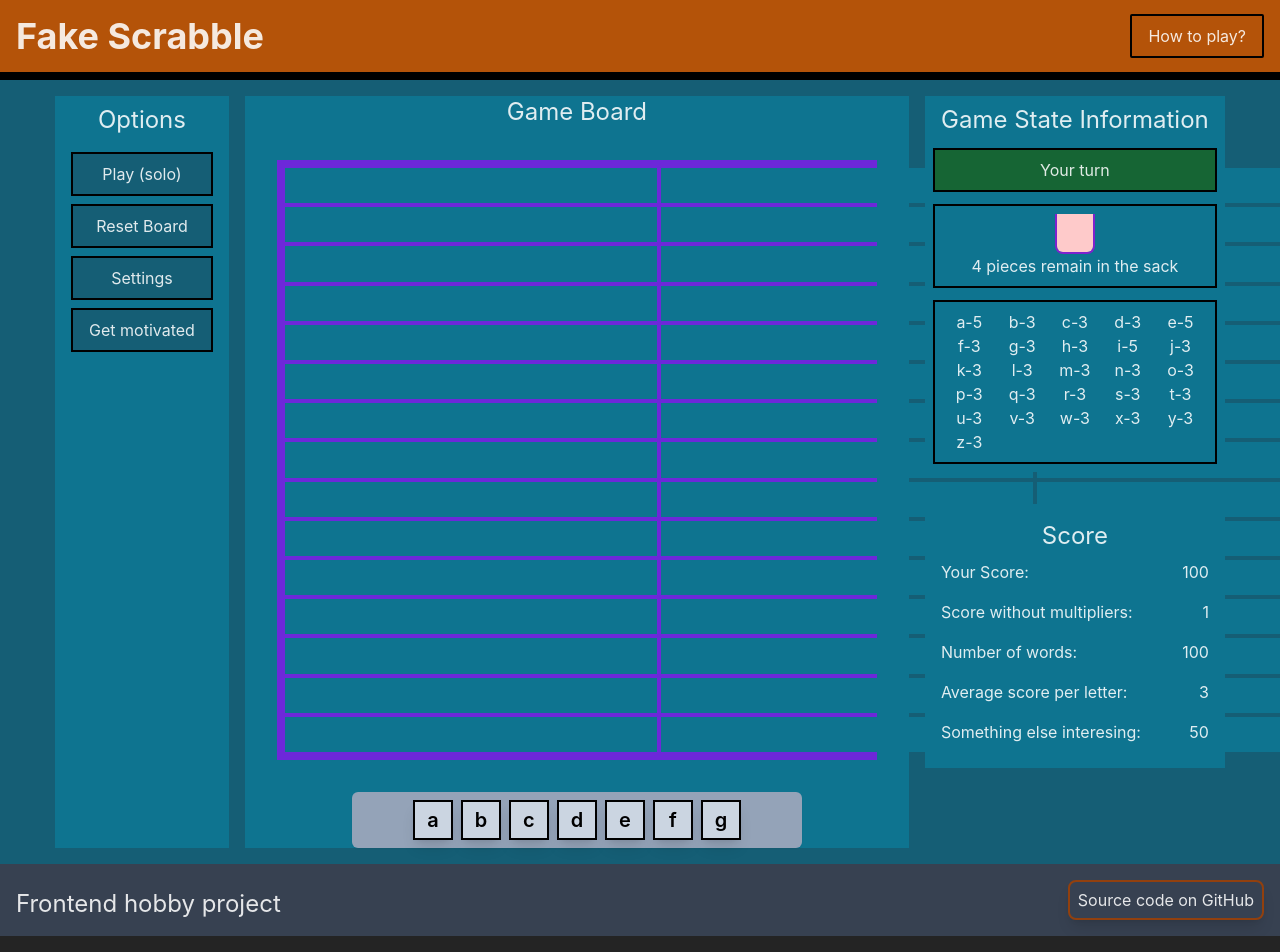
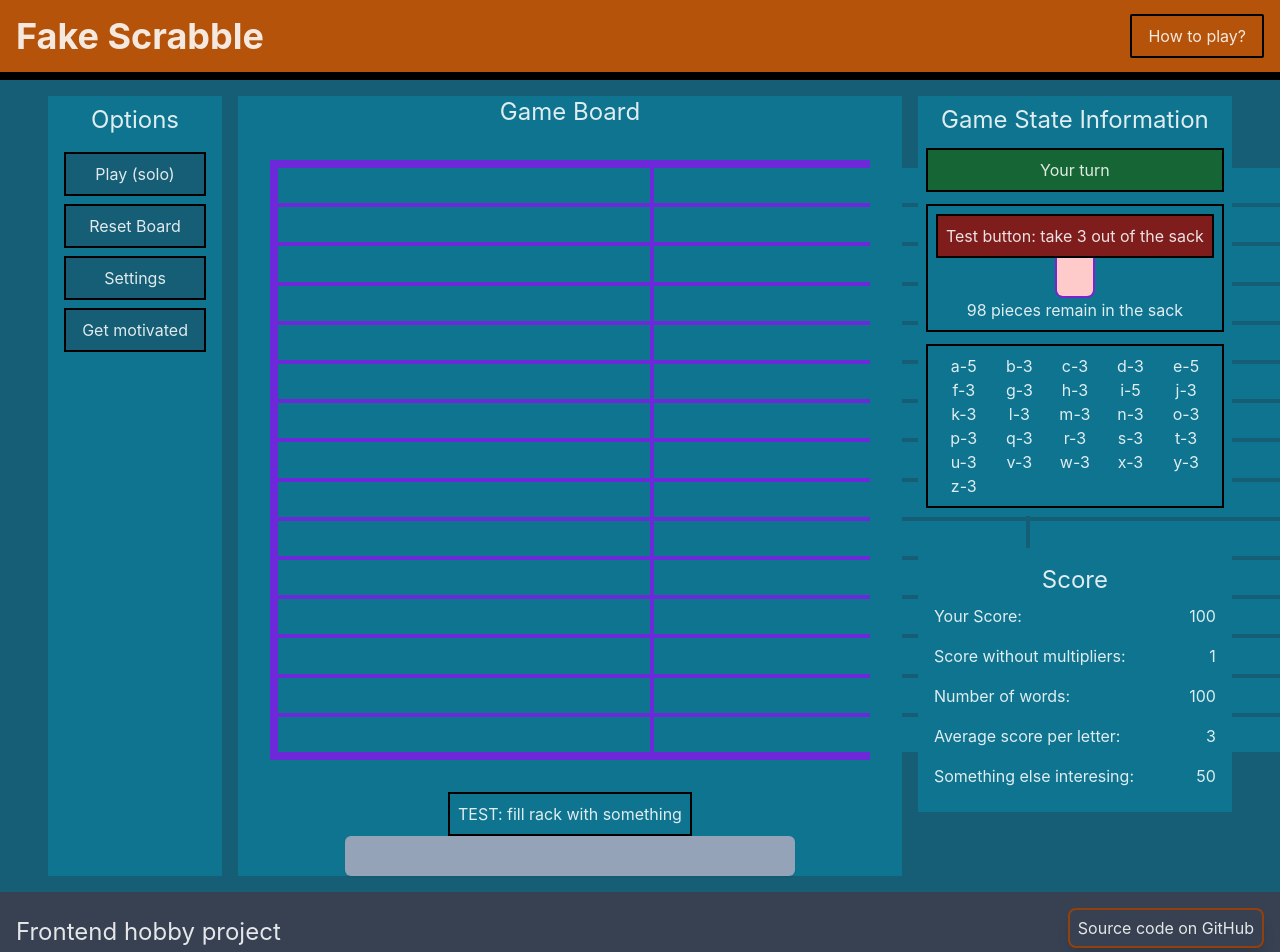
Before and after one commit to anonOstrich/scrabble-clone, a React (Vite) app: page / in a window 1280 px wide. Shown: the top 952 px of the page. Built offline with nearby package versions, Linux system fonts and the light colour scheme.

Commit message:
Playing around with redux

```diff
--- a/src/GameBoard/CharacterRack.tsx
+++ b/src/GameBoard/CharacterRack.tsx
@@ -1,20 +1,34 @@
+import { addToRack, removeFromRack } from "../features/rack/rackSlice"
+import { useAppDispatch, useAppSelector } from "../hooks/state-hooks"
 import CharacterRackPiece from "./CharacterRackPiece"
 
 
 export default function CharacterRack() {
-    // In this case the items may be moved, and they may have the same data -- some work with indexing is needed!
-    const testCharacters = [{ character: 'a', id: 1 },
-    { character: 'b', id: 2 },
-    { character: 'c', id: 3 },
-    { character: 'd', id: 4 },
-    { character: 'e', id: 5 },
-    { character: 'f', id: 6 },
-    { character: 'g', id: 7 },]
+
+    const characters = useAppSelector(state => state.rack.characters)
+    const dispatch = useAppDispatch()
+
+
+    function handleAddToRack() {
+        console.log('adding...')
+        dispatch(addToRack(['a', 'a', 's', 'i']))
+    }
+
+    function createRemoveHandler(index: number) {
+        return () => {
+            dispatch(removeFromRack({ indices: [index] }))
+        }
+    }
+
+
     return (
-        <ul className="flex flex-wrap justify-center gap-2 bg-slate-400 py-2 rounded-md shadow-sm ">
-            {testCharacters.map(({ character, id }) => (<li key={id}>
-                <CharacterRackPiece character={character} />
-            </li>))}
-        </ul>
+        <>
+            <button onClick={handleAddToRack} className="border-2 border-black p-2">TEST: fill rack with something</button>
+            <ul className="flex flex-wrap justify-center gap-2 bg-slate-400 py-2 rounded-md shadow-sm min-h-[40px]">
+                {characters.map((character, idx) => (<li key={idx}>
+                    <CharacterRackPiece character={character} removeCharacter={createRemoveHandler(idx)} />
+                </li>))}
+            </ul>
+        </>
     )
 }
--- a/src/GameBoard/CharacterRackPiece.tsx
+++ b/src/GameBoard/CharacterRackPiece.tsx
@@ -1,8 +1,13 @@
+
 interface CharacterHandPieceProps {
-    character: string
+    character: string,
+    removeCharacter: () => void
 }
 
-export default function CharacterRackPiece({ character }: CharacterHandPieceProps) {
+export default function CharacterRackPiece({ character, removeCharacter }: CharacterHandPieceProps) {
+
     return (<div className="border-2 border-black
-     w-[40px] h-[40px] flex justify-center items-center bg-slate-300 text-black text-xl font-semibold shadow-lg">{character}</div>)
+     w-[40px] h-[40px] flex justify-center items-center bg-slate-300 text-black text-xl font-semibold shadow-lg"
+        onDragEnd={removeCharacter}
+    >{character}</div>)
 }
--- /dev/null
+++ b/src/GameBoard/FilledSackWidget.tsx
@@ -0,0 +1,14 @@
+
+interface FilledSackWidgetProps {
+    fraction: number
+}
+export default function FilledSackWidget({ fraction }: FilledSackWidgetProps) {
+    const legalFraction = Math.min(1, Math.max(0, fraction))
+    const percentage = Math.floor((1 - legalFraction) * 100)
+
+    return <div className="border-2 border-purple-700  w-[40px] h-[40px] rounded-b-lg border-t-0 overflow-hidden relative z-10">
+        <div className="w-[40px] h-[40px] bg-red-200 absolute transition-all" style={{
+            top: `${percentage}%`
+        }}></div>
+    </div>
+}
--- a/src/GameBoard/GameInformationSummary.tsx
+++ b/src/GameBoard/GameInformationSummary.tsx
@@ -1,5 +1,11 @@
+import { removeFromSack } from "../features/sack/sackSlice";
+import { useAppDispatch, useAppSelector } from "../hooks/state-hooks"
+import FilledSackWidget from "./FilledSackWidget"
 
 export default function GameInformationSummary() {
+
+
+
 
     return <div className="bg-cyan-700 p-2 space-y-3">
         <h2 className="text-2xl">Game State Information</h2>
@@ -12,9 +18,25 @@ export default function GameInformationSummary() {
 }
 
 function SackPlayerSummary() {
+    const dispatch = useAppDispatch();
+    const remainingPieces = useAppSelector(state => state.sack.piecesByIds)
+    const nofPiecesInBeginning = useAppSelector(state => state.sack.nofPiecesInBeginning)
+    const nofRemainingPieces = Object.keys(remainingPieces).length
+
+    console.log('remainingPieces', nofRemainingPieces)
+
+
     return <div className="flex flex-col items-center border-2 border-black p-2">
-        <FilledSack fraction={1} />
-        <span>4 pieces remain in the sack</span>
+        <button
+            className="border-2 border-black p-2 bg-red-900"
+            onClick={() => {
+                const threeIds = Object.keys(remainingPieces).slice(0, 3)
+                dispatch(removeFromSack({
+                    idsToRemove: threeIds
+                }))
+            }}>Test button: take 3 out of the sack</button>
+        <FilledSackWidget fraction={nofRemainingPieces / nofPiecesInBeginning} />
+        <span>{nofRemainingPieces} pieces remain in the sack</span>
     </div>
 }
 
@@ -28,18 +50,3 @@ function PieceValues() {
         }
     </div>
 }
-
-
-interface FilledSackProps {
-    fraction: number
-}
-function FilledSack({ fraction }: FilledSackProps) {
-    const legalFraction = Math.min(1, Math.max(0, fraction))
-    const percentage = Math.floor((1 - legalFraction) * 100)
-
-    return <div className="border-2 border-purple-700  w-[40px] h-[40px] rounded-b-lg border-t-0 overflow-hidden relative z-10">
-        <div className="w-[40px] h-[40px] bg-red-200 absolute transition-all" style={{
-            top: `${percentage}%`
-        }}></div>
-    </div>
-}
--- a/src/config/configs.ts
+++ b/src/config/configs.ts
@@ -1 +1,47 @@
+import { BoardSquarePiece } from '../utils/types';
+
 export const BOARD_SIZE = 15;
+export const MAX_RACK_SIZE = 7;
+export const PIECES_AND_NUMBERS = {
+  a: 9,
+  b: 2,
+  c: 2,
+  d: 4,
+  e: 12,
+  f: 2,
+  g: 3,
+  h: 2,
+  i: 9,
+  j: 1,
+  k: 1,
+  l: 4,
+  m: 2,
+  n: 6,
+  o: 8,
+  p: 2,
+  q: 1,
+  r: 6,
+  s: 4,
+  t: 6,
+  u: 4,
+  v: 2,
+  w: 2,
+  x: 1,
+  y: 2,
+  z: 1,
+};
+
+export const getAllPlayingPieces = (): BoardSquarePiece[] => {
+  const pieces: BoardSquarePiece[] = [];
+  for (const piece in PIECES_AND_NUMBERS) {
+    // @ts-expect-error We are absolutely sure that the piece is a key of PIECES_AND_NUMBERS
+    for (let i = 0; i < PIECES_AND_NUMBERS[piece]; i++) {
+      pieces.push({
+        // @ts-expect-error We are absolutely sure that the piece is a key of PIECES_AND_NUMBERS
+        value: piece,
+        id: `${piece}-${i}`,
+      });
+    }
+  }
+  return pieces;
+};
--- a/src/features/rack/rackSlice.ts
+++ b/src/features/rack/rackSlice.ts
@@ -0,0 +1,36 @@
+import { createSlice, PayloadAction } from '@reduxjs/toolkit';
+import { Character } from '../../utils/types';
+import { MAX_RACK_SIZE } from '../../config/configs';
+
+interface RackState {
+  characters: Character[];
+}
+
+const initialState: RackState = {
+  characters: [],
+};
+
+export const rackSlice = createSlice({
+  name: 'rack',
+  initialState,
+  reducers: {
+    reset: (state) => {
+      state.characters = initialState.characters;
+    },
+    addToRack: (state, action: PayloadAction<Character[]>) => {
+      console.log('am i here forrreal?');
+      if (state.characters.length + action.payload.length > MAX_RACK_SIZE) {
+        throw new Error('Rack is already quite full');
+      }
+      state.characters.push(...action.payload);
+    },
+    removeFromRack: (state, action: PayloadAction<{ indices: number[] }>) => {
+      const indicesToRemove = action.payload.indices;
+      state.characters = state.characters.filter((_, index) => !indicesToRemove.includes(index));
+    },
+  },
+});
+
+export const { reset, addToRack, removeFromRack } = rackSlice.actions;
+
+export default rackSlice.reducer;
--- /dev/null
+++ b/src/features/sack/sackSlice.ts
@@ -0,0 +1,62 @@
+import { createSlice, PayloadAction } from '@reduxjs/toolkit';
+import { BoardSquarePiece } from '../../utils/types';
+import { getAllPlayingPieces } from '../../config/configs';
+
+// Alas, Map isn't serializable and not recommended to be stored in the redux store :/
+export type SackMap = {
+  [id: string]: BoardSquarePiece;
+};
+
+interface SackState {
+  piecesByIds: SackMap;
+  nofPiecesInBeginning: number;
+}
+
+const initialPiecesArray = getAllPlayingPieces();
+
+// Just for easily constructing once without polluting the scope
+const getInitialPiecesByIds = () => {
+  const piecesByIds = {} as SackMap;
+  initialPiecesArray.forEach((piece) => {
+    piecesByIds[piece.id] = piece;
+  });
+  return piecesByIds;
+};
+
+const initialPiecesByIds = getInitialPiecesByIds();
+
+const initialState: SackState = {
+  piecesByIds: initialPiecesByIds,
+  nofPiecesInBeginning: initialPiecesArray.length,
+};
+
+export const sackSlice = createSlice({
+  name: 'sack',
+  initialState,
+  reducers: {
+    reset: (state) => {
+      state.piecesByIds = initialState.piecesByIds;
+      // Of course, this should NOT have changed...
+      state.nofPiecesInBeginning = initialState.nofPiecesInBeginning;
+    },
+    removeFromSack: (state, action: PayloadAction<{ idsToRemove: string[] }>) => {
+      // TODO: Check that the pieces are indeed in the sack.
+      action.payload.idsToRemove.forEach((id) => {
+        delete state.piecesByIds[id];
+      });
+    },
+    addToSack: (state, action: PayloadAction<{ idsToAdd: string[] }>) => {
+      action.payload.idsToAdd.forEach((id) => {
+        const toAdd = initialPiecesByIds[id];
+        if (!toAdd) {
+          throw new Error('I am error');
+        }
+        state.piecesByIds[id] = toAdd;
+      });
+    },
+  },
+});
+
+export const { reset, removeFromSack, addToSack } = sackSlice.actions;
+
+export default sackSlice.reducer;
--- a/src/store.ts
+++ b/src/store.ts
@@ -1,9 +1,13 @@
 import { configureStore } from '@reduxjs/toolkit';
 import boardReducer from './features/board/boardSlice';
+import rackReducer from './features/rack/rackSlice';
+import sackReducer from './features/sack/sackSlice';
 
 const store = configureStore({
   reducer: {
     board: boardReducer,
+    rack: rackReducer,
+    sack: sackReducer,
   },
 });
 export default store;
--- a/src/utils/types.ts
+++ b/src/utils/types.ts
@@ -1,33 +1,15 @@
+import { PIECES_AND_NUMBERS } from '../config/configs';
+
 const ALLOWED_CHARACTERS = 'abcdefghijklmnopqrstuvwxyz'.split('');
-export type Character =
-  | 'a'
-  | 'b'
-  | 'c'
-  | 'd'
-  | 'e'
-  | 'f'
-  | 'g'
-  | 'h'
-  | 'i'
-  | 'j'
-  | 'k'
-  | 'l'
-  | 'm'
-  | 'n'
-  | 'o'
-  | 'p'
-  | 'q'
-  | 'r'
-  | 's'
-  | 't'
-  | 'u'
-  | 'v'
-  | 'w'
-  | 'x'
-  | 'y'
-  | 'z';
+
+export type Character = keyof typeof PIECES_AND_NUMBERS;
 
 export type BoardSquareValue = Character | null;
+
+export type BoardSquarePiece = {
+  value: BoardSquareValue;
+  id: string;
+};
 
 export const isBoardSquareValue = (letterToSave: string | null): letterToSave is BoardSquareValue => {
   if (letterToSave === null) return true;
```
